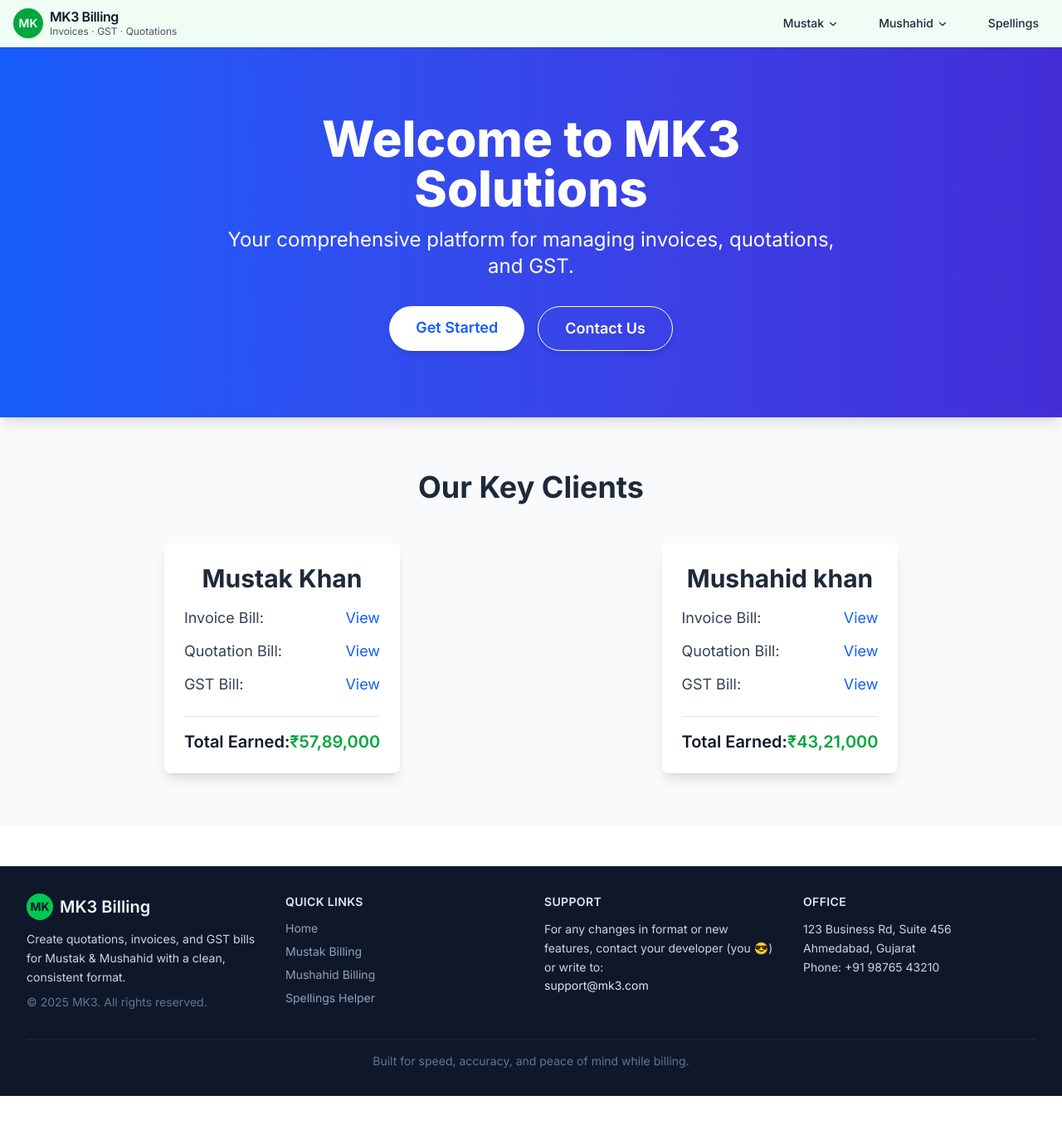
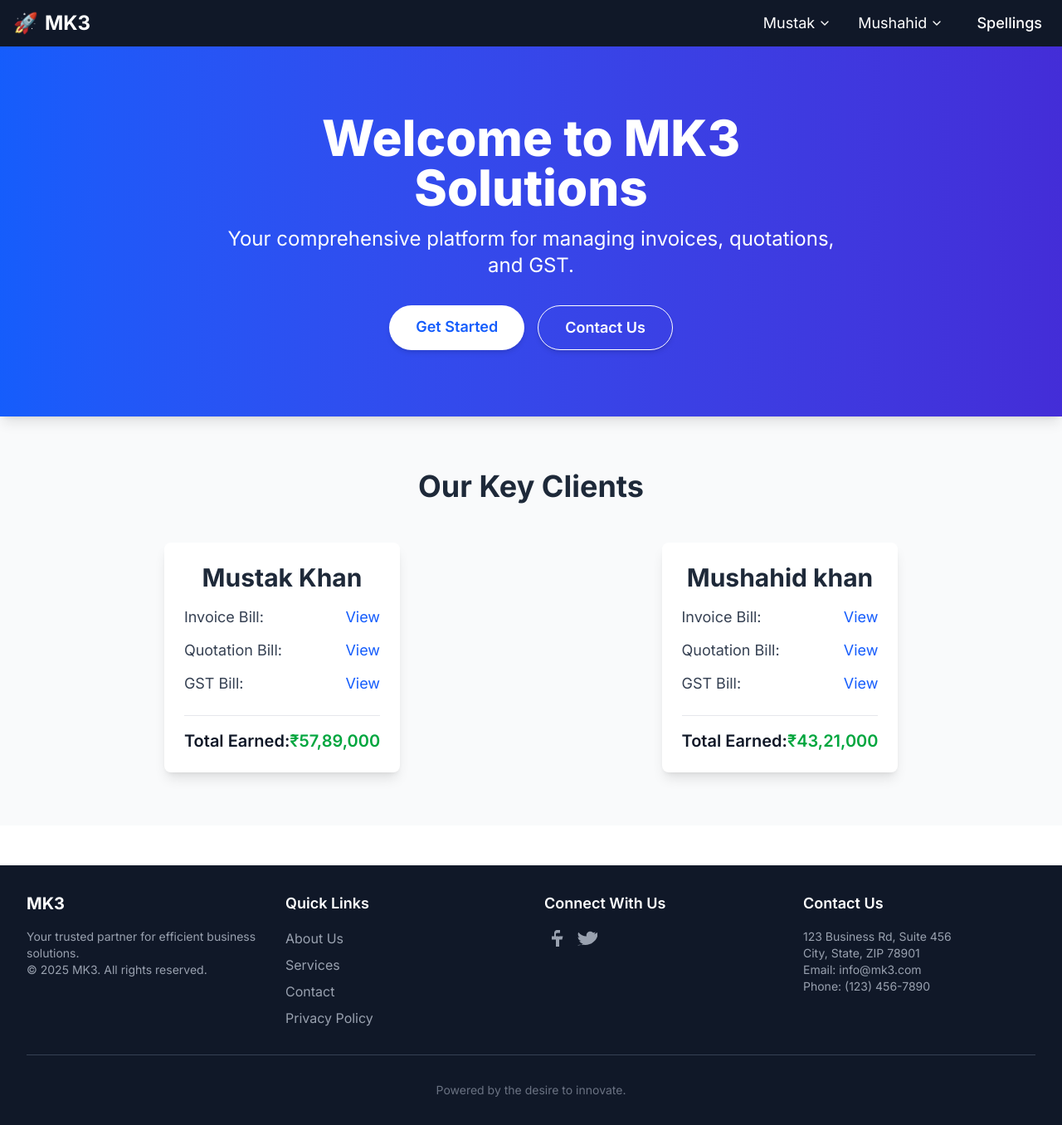
Before and after one commit to Mdk7866-gif/mk3, a Next.js app: page / in a window 1280 px wide. Shown: the whole page at 83% size. Before the commit the page ends 1321 px from the top, so only its background shows below. Built offline with nearby package versions, Linux system fonts and the light colour scheme.

Commit message:
made Navbar and the footer better

```diff
--- a/src/components/Footer.tsx
+++ b/src/components/Footer.tsx
@@ -4,102 +4,86 @@ import React from 'react';
 
 const Footer = () => {
   return (
-    <footer className="mt-12 bg-slate-900 text-slate-100 border-t border-slate-800">
-      <div className="max-w-7xl mx-auto px-4 sm:px-6 lg:px-8 py-8">
+    <footer className="bg-gray-900 text-white py-8 mt-12">
+      <div className="max-w-7xl mx-auto px-4 sm:px-6 lg:px-8">
         <div className="grid grid-cols-1 md:grid-cols-3 lg:grid-cols-4 gap-8">
-          {/* Brand / Info */}
-          <div>
-            <h3 className="text-xl font-semibold mb-3 flex items-center gap-2">
-              <span className="inline-flex h-8 w-8 items-center justify-center rounded-full bg-green-500 text-slate-900 text-sm font-bold">
-                MK
-              </span>
-              <span>MK3 Billing</span>
-            </h3>
-            <p className="text-sm text-slate-300 leading-relaxed">
-              Create quotations, invoices, and GST bills for Mustak &amp; Mushahid
-              with a clean, consistent format.
+          {/* Company Info */}
+          <div className="col-span-1 md:col-span-1">
+            <h3 className="text-xl font-bold mb-4">MK3</h3>
+            <p className="text-gray-400 text-sm">
+              Your trusted partner for efficient business solutions.
               <br />
-              <span className="mt-2 block text-slate-500">
-                © {new Date().getFullYear()} MK3. All rights reserved.
-              </span>
+              © {new Date().getFullYear()} MK3. All rights reserved.
             </p>
           </div>
 
           {/* Quick Links */}
           <div>
-            <h4 className="text-sm font-semibold tracking-wide mb-3 uppercase text-slate-200">
-              Quick Links
-            </h4>
-            <ul className="space-y-2 text-sm">
+            <h4 className="text-lg font-semibold mb-4">Quick Links</h4>
+            <ul className="space-y-2">
               <li>
-                <Link
-                  href="/"
-                  className="text-slate-400 hover:text-green-400 transition-colors"
-                >
-                  Home
+                <Link href="/about" className="text-gray-400 hover:text-white transition-colors duration-200">
+                  About Us
                 </Link>
               </li>
               <li>
-                <Link
-                  href="/mustak"
-                  className="text-slate-400 hover:text-green-400 transition-colors"
-                >
-                  Mustak Billing
+                <Link href="/services" className="text-gray-400 hover:text-white transition-colors duration-200">
+                  Services
                 </Link>
               </li>
               <li>
-                <Link
-                  href="/mushahid"
-                  className="text-slate-400 hover:text-green-400 transition-colors"
-                >
-                  Mushahid Billing
+                <Link href="/contact" className="text-gray-400 hover:text-white transition-colors duration-200">
+                  Contact
                 </Link>
               </li>
               <li>
-                <Link
-                  href="/spellings"
-                  className="text-slate-400 hover:text-green-400 transition-colors"
-                >
-                  Spellings Helper
+                <Link href="/privacy" className="text-gray-400 hover:text-white transition-colors duration-200">
+                  Privacy Policy
                 </Link>
               </li>
             </ul>
           </div>
 
-          {/* Support */}
+          {/* Social Media (Dummy) */}
           <div>
-            <h4 className="text-sm font-semibold tracking-wide mb-3 uppercase text-slate-200">
-              Support
-            </h4>
-            <p className="text-sm text-slate-300 leading-relaxed">
-              For any changes in format or new features,
-              contact your developer (you 😎) or
-              write to:
-              <br />
-              <span className="text-slate-200">
-                support@mk3.com
-              </span>
-            </p>
+            <h4 className="text-lg font-semibold mb-4">Connect With Us</h4>
+            <div className="flex space-x-4">
+              <a href="https://facebook.com/mk3" target="_blank" rel="noopener noreferrer" className="text-gray-400 hover:text-white transition-colors duration-200">
+                {/* Dummy Facebook Icon */}
+                <svg className="w-6 h-6" fill="currentColor" viewBox="0 0 24 24">
+                  <path d="M14 13.5h2.5l1-4H14v-2c0-1.03 0-2 2-2h3V2h-3c-3.18 0-4 2.15-4 4v3.5H9v4h5V22h4v-8.5h3.5l1-4H18V10h-4v3.5z"/>
+                </svg>
+              </a>
+              <a href="https://twitter.com/mk3" target="_blank" rel="noopener noreferrer" className="text-gray-400 hover:text-white transition-colors duration-200">
+                {/* Dummy Twitter Icon */}
+                <svg className="w-6 h-6" fill="currentColor" viewBox="0 0 24 24">
+                  <path d="M22.46 6c-.84.37-1.75.62-2.69.73.96-.58 1.7-1.5 2.04-2.58-.9.54-1.9.94-2.96 1.18-.85-.91-2.06-1.48-3.39-1.48-2.58 0-4.68 2.1-4.68 4.68 0 .37.04.73.11 1.07-3.89-.19-7.33-2.06-9.64-4.88-.4.69-.63 1.49-.63 2.34 0 1.62.82 3.05 2.06 3.89-.76-.02-1.48-.23-2.11-.58v.06c0 2.27 1.62 4.16 3.76 4.6-.39.11-.8.17-1.22.17-.3 0-.58-.03-.86-.08.6 1.87 2.34 3.23 4.4 3.27-1.6 1.25-3.62 2-5.83 2-.38 0-.75-.02-1.12-.07C4.07 19.34 6.7 20 9.4 20c10.08 0 15.6-8.35 15.6-15.6V4.46c-.02-.12-.04-.24-.06-.36.6-.44 1.12-.96 1.54-1.56z"/>
+                </svg>
+              </a>
+              {/* Add more social icons as needed */}
+            </div>
           </div>
 
-          {/* Dummy Contact */}
-          <div>
-            <h4 className="text-sm font-semibold tracking-wide mb-3 uppercase text-slate-200">
-              Office
-            </h4>
-            <p className="text-sm text-slate-300 leading-relaxed">
+          {/* Contact Info (Dummy) */}
+          <div className="col-span-1">
+            <h4 className="text-lg font-semibold mb-4">Contact Us</h4>
+            <p className="text-gray-400 text-sm">
               123 Business Rd, Suite 456
               <br />
-              Ahmedabad, Gujarat
+              City, State, ZIP 78901
               <br />
-              Phone: +91 98765 43210
+              Email: info@mk3.com
+              <br />
+              Phone: (123) 456-7890
             </p>
           </div>
         </div>
 
-        {/* Bottom Line */}
-        <div className="mt-8 pt-4 border-t border-slate-800 text-center text-xs sm:text-sm text-slate-500">
-          <p>Built for speed, accuracy, and peace of mind while billing.</p>
+        {/* Bottom copyright line - visible on all screens, centered */}
+        <div className="border-t border-gray-700 mt-8 pt-8 text-center text-gray-500 text-sm">
+          <p>
+            Powered by the desire to innovate.
+          </p>
         </div>
       </div>
     </footer>
--- a/src/components/Navbar.tsx
+++ b/src/components/Navbar.tsx
@@ -1,4 +1,3 @@
-// src/components/Navbar.tsx
 'use client';
 
 import Link from 'next/link';
@@ -29,75 +28,43 @@ const Navbar = () => {
   ];
 
   return (
-    <nav className="sticky top-0 z-40 bg-green-50 border-b border-green-100 shadow-sm">
-      <div className="max-w-7xl mx-auto px-4 py-2.5 flex items-center justify-between gap-4">
-        {/* Logo / Brand */}
-        <Link href="/" className="flex items-center gap-2">
-          <div className="flex h-9 w-9 items-center justify-center rounded-full bg-green-600 text-white text-sm font-semibold shadow-sm">
-            MK
-          </div>
-          <div className="flex flex-col leading-tight">
-            <span className="font-semibold text-gray-900 tracking-tight">
-              MK3 Billing
-            </span>
-            <span className="text-xs text-gray-600 hidden sm:inline">
-              Invoices · GST · Quotations
-            </span>
-          </div>
+    <nav className="bg-gray-900 text-white shadow-md">
+      <div className="max-w-7xl mx-auto px-4 py-3 flex justify-between items-center">
+        {/* Logo */}
+        <Link href="/" className="text-2xl font-bold flex items-center space-x-2">
+          <span>🚀</span>
+          <span>MK3</span>
         </Link>
 
-        {/* Hamburger (mobile) */}
+        {/* Hamburger */}
         <button
           onClick={() => setIsMobileMenuOpen(!isMobileMenuOpen)}
-          className="md:hidden inline-flex items-center justify-center rounded-md border border-green-200 bg-white/90 p-2 text-gray-700 shadow-sm hover:bg-white focus:outline-none focus:ring-2 focus:ring-green-500"
+          className="md:hidden p-2 rounded focus:outline-none focus:ring-2 focus:ring-gray-500"
         >
           {isMobileMenuOpen ? (
-            <svg
-              className="w-5 h-5"
-              fill="none"
-              stroke="currentColor"
-              viewBox="0 0 24 24"
-            >
-              <path
-                strokeLinecap="round"
-                strokeLinejoin="round"
-                strokeWidth={2}
-                d="M6 18L18 6M6 6l12 12"
-              />
+            <svg className="w-6 h-6" fill="none" stroke="currentColor" viewBox="0 0 24 24">
+              <path strokeLinecap="round" strokeLinejoin="round" strokeWidth={2} d="M6 18L18 6M6 6l12 12" />
             </svg>
           ) : (
-            <svg
-              className="w-5 h-5"
-              fill="none"
-              stroke="currentColor"
-              viewBox="0 0 24 24"
-            >
-              <path
-                strokeLinecap="round"
-                strokeLinejoin="round"
-                strokeWidth={2}
-                d="M4 7h16M4 12h16M4 17h16"
-              />
+            <svg className="w-6 h-6" fill="none" stroke="currentColor" viewBox="0 0 24 24">
+              <path strokeLinecap="round" strokeLinejoin="round" strokeWidth={2} d="M4 6h16M4 12h16M4 18h16" />
             </svg>
           )}
         </button>
 
         {/* Desktop Menu */}
-        <ul className="hidden md:flex items-center gap-6 text-sm font-medium text-gray-800">
+        <ul className="hidden md:flex space-x-8 text-lg items-center">
           {navItems.map((item) => (
             <li key={item.name} className="relative group">
-              <button className="flex items-center gap-1 rounded-full px-3 py-1.5 hover:bg-green-100 hover:text-green-800 transition-colors">
-                <span>{item.name}</span>
-                <ChevronDown size={14} className="mt-0.5" />
+              <button className="flex items-center gap-1 hover:text-gray-300">
+                {item.name} <ChevronDown size={16} />
               </button>
-
-              {/* Dropdown */}
-              <div className="pointer-events-none absolute left-0 mt-2 w-44 rounded-lg border border-gray-200 bg-white shadow-lg opacity-0 scale-95 group-hover:opacity-100 group-hover:scale-100 group-hover:pointer-events-auto transition duration-150 origin-top">
+              <div className="absolute left-0 mt-2 w-44 bg-gray-800 rounded-md opacity-0 group-hover:opacity-100 transform scale-95 group-hover:scale-100 transition-all duration-150">
                 {item.dropdown.map((d) => (
                   <Link
                     key={d.label}
                     href={d.href}
-                    className="block px-3 py-2 text-sm text-gray-700 hover:bg-green-50 hover:text-green-700 rounded-md"
+                    className="block px-4 py-2 text-sm hover:bg-gray-700 rounded-md"
                   >
                     {d.label}
                   </Link>
@@ -106,11 +73,11 @@ const Navbar = () => {
             </li>
           ))}
 
-          {/* Spellings link */}
+          {/* Spellings link (no dropdown) */}
           <li>
             <Link
               href="/spellings"
-              className="rounded-full px-3 py-1.5 text-sm hover:bg-green-100 hover:text-green-800 transition-colors"
+              className="hover:text-gray-300 px-2 py-1 text-lg font-medium"
             >
               Spellings
             </Link>
@@ -120,16 +87,14 @@ const Navbar = () => {
 
       {/* Mobile Menu */}
       {isMobileMenuOpen && (
-        <div className="md:hidden border-t border-green-100 bg-green-50 shadow-inner">
+        <div className="md:hidden bg-gray-800 border-t border-gray-700 animate-slideDown">
           {navItems.map((item) => (
-            <div key={item.name} className="border-b border-green-100">
+            <div key={item.name} className="border-b border-gray-700">
               <button
                 onClick={() =>
-                  setActiveDropdown(
-                    activeDropdown === item.name ? null : item.name,
-                  )
+                  setActiveDropdown(activeDropdown === item.name ? null : item.name)
                 }
-                className="w-full flex justify-between items-center px-4 py-3 text-left text-sm font-semibold text-gray-800"
+                className="w-full flex justify-between items-center px-4 py-3 text-left text-lg font-medium"
               >
                 {item.name}
                 <ChevronDown
@@ -140,12 +105,12 @@ const Navbar = () => {
                 />
               </button>
               {activeDropdown === item.name && (
-                <div className="bg-white">
+                <div className="bg-gray-700">
                   {item.dropdown.map((d) => (
                     <Link
                       key={d.label}
                       href={d.href}
-                      className="block px-6 py-2 text-sm text-gray-700 hover:bg-green-50"
+                      className="block px-6 py-2 text-gray-200 hover:bg-gray-600"
                       onClick={() => setIsMobileMenuOpen(false)}
                     >
                       {d.label}
@@ -156,10 +121,11 @@ const Navbar = () => {
             </div>
           ))}
 
-          <div className="border-b border-green-100">
+          {/* Spellings link for mobile */}
+          <div className="border-b border-gray-700">
             <Link
               href="/spellings"
-              className="block px-4 py-3 text-sm font-semibold text-gray-800 hover:bg-green-100"
+              className="block px-4 py-3 text-lg font-medium hover:bg-gray-700"
               onClick={() => setIsMobileMenuOpen(false)}
             >
               Spellings
```
